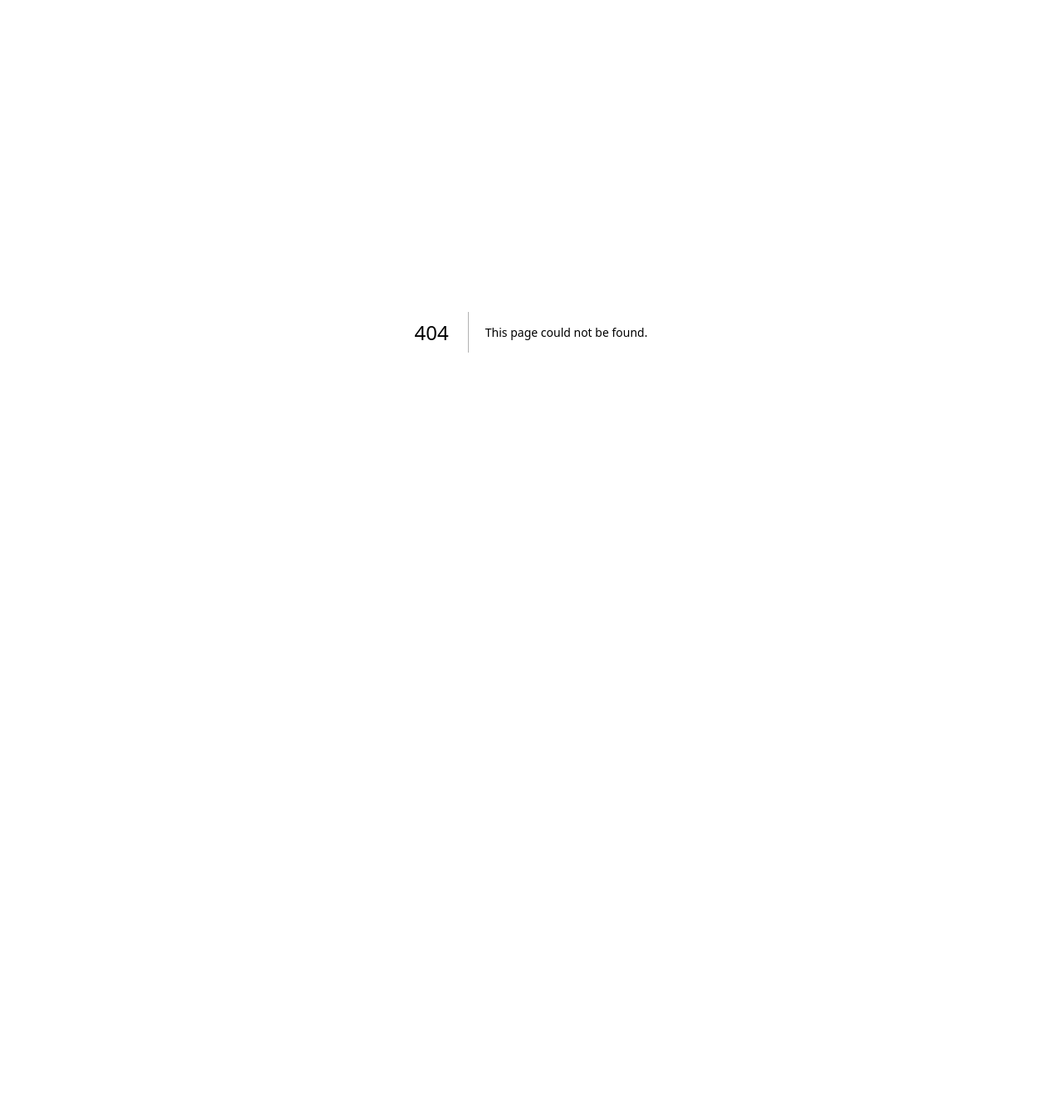
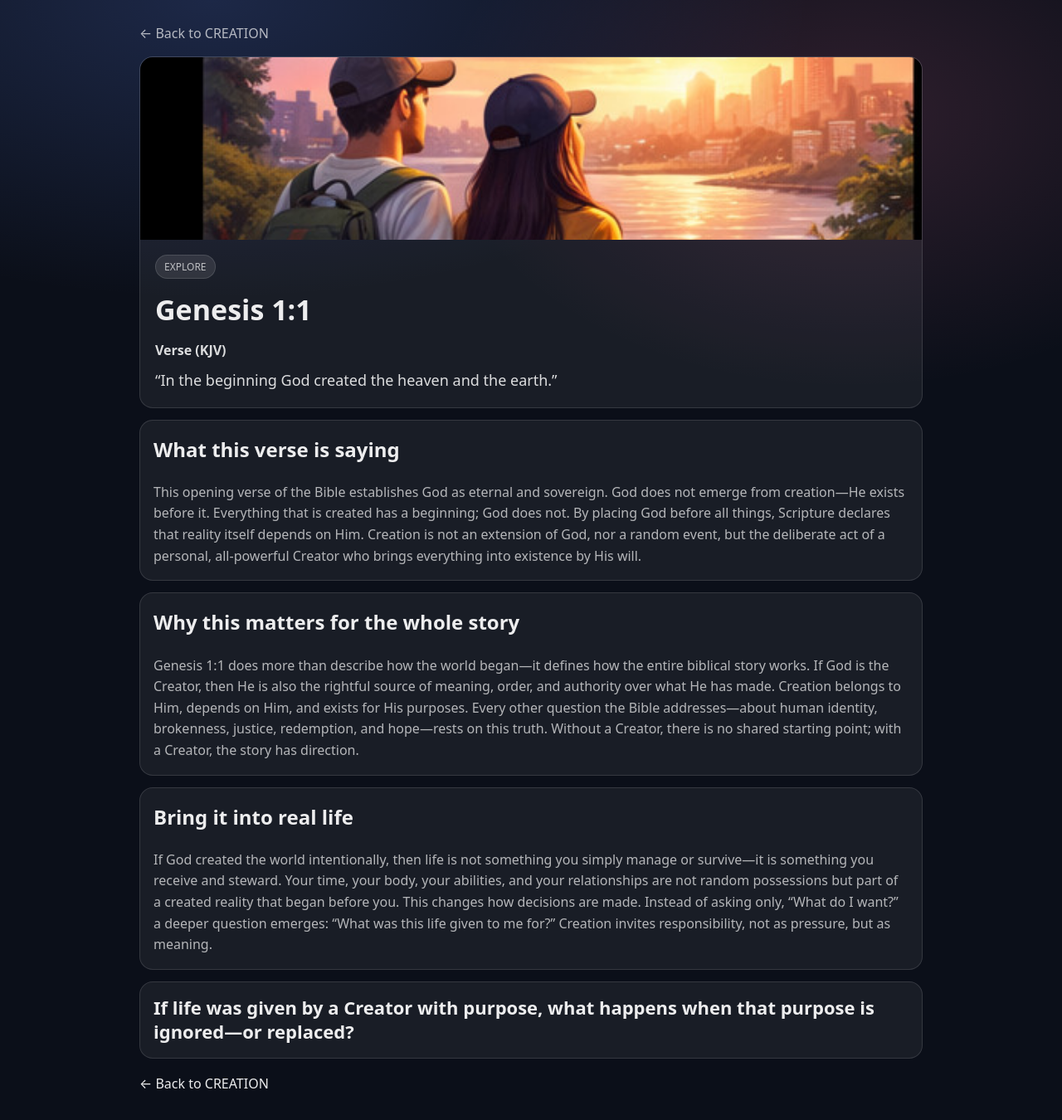
Before and after one commit to Message4U/six-windows, a Next.js app: page /bible/genesis-1-1 in a window 1280 px wide. Before the commit this address had no page. Shown: the top 1350 px of the page at 83% size. Before the commit the page ends 800 px from the top, so only its background shows below. Built offline with nearby package versions, Linux system fonts and the light colour scheme.

Commit message:
Add EXPLORE page for Genesis 1:1

```diff
--- /dev/null
+++ b/app/bible/genesis-1-1/page.tsx
@@ -0,0 +1,69 @@
+export default function ExploreGenesis11() {
+  return (
+    <main className="container">
+      <a className="back" href="/journey/creation">← Back to CREATION</a>
+
+      <div className="card" style={{ overflow: "hidden", padding: 0, marginTop: 14 }}>
+        <img
+          src="/images/creation.jpg"
+          alt="Creation"
+          style={{ width: "100%", height: 220, objectFit: "cover", display: "block" }}
+        />
+        <div style={{ padding: 18 }}>
+          <span className="badge">EXPLORE</span>
+          <h1 className="h1" style={{ marginTop: 10 }}>Genesis 1:1</h1>
+
+          <div style={{ marginTop: 10, opacity: 0.92 }}>
+            <strong>Verse (KJV)</strong>
+            <div style={{ marginTop: 8, fontSize: 18, lineHeight: 1.6 }}>
+              “In the beginning God created the heaven and the earth.”
+            </div>
+          </div>
+        </div>
+      </div>
+
+      <div className="card" style={{ marginTop: 14 }}>
+        <h2 style={{ marginTop: 0 }}>What this verse is saying</h2>
+        <p className="p" style={{ marginBottom: 0 }}>
+          This opening verse of the Bible establishes God as eternal and sovereign. God does not emerge from
+          creation—He exists before it. Everything that is created has a beginning; God does not. By placing
+          God before all things, Scripture declares that reality itself depends on Him. Creation is not an
+          extension of God, nor a random event, but the deliberate act of a personal, all-powerful Creator
+          who brings everything into existence by His will.
+        </p>
+      </div>
+
+      <div className="card" style={{ marginTop: 14 }}>
+        <h2 style={{ marginTop: 0 }}>Why this matters for the whole story</h2>
+        <p className="p" style={{ marginBottom: 0 }}>
+          Genesis 1:1 does more than describe how the world began—it defines how the entire biblical story works.
+          If God is the Creator, then He is also the rightful source of meaning, order, and authority over what He
+          has made. Creation belongs to Him, depends on Him, and exists for His purposes. Every other question the
+          Bible addresses—about human identity, brokenness, justice, redemption, and hope—rests on this truth.
+          Without a Creator, there is no shared starting point; with a Creator, the story has direction.
+        </p>
+      </div>
+
+      <div className="card" style={{ marginTop: 14 }}>
+        <h2 style={{ marginTop: 0 }}>Bring it into real life</h2>
+        <p className="p" style={{ marginBottom: 0 }}>
+          If God created the world intentionally, then life is not something you simply manage or survive—it is
+          something you receive and steward. Your time, your body, your abilities, and your relationships are not
+          random possessions but part of a created reality that began before you. This changes how decisions are
+          made. Instead of asking only, “What do I want?” a deeper question emerges: “What was this life given to
+          me for?” Creation invites responsibility, not as pressure, but as meaning.
+        </p>
+      </div>
+
+      <div className="card" style={{ marginTop: 14 }}>
+        <div style={{ fontSize: 22, fontWeight: 800, lineHeight: 1.35 }}>
+          If life was given by a Creator with purpose, what happens when that purpose is ignored—or replaced?
+        </div>
+      </div>
+
+      <div style={{ marginTop: 18 }}>
+        <a href="/journey/creation">← Back to CREATION</a>
+      </div>
+    </main>
+  );
+}
```
